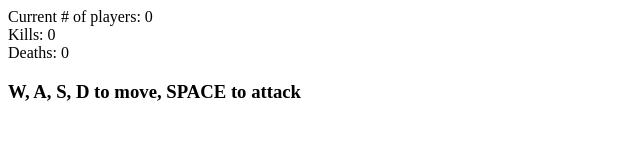
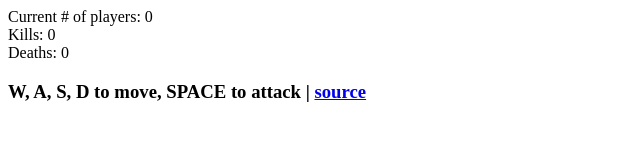
Before and after one commit to wettowelreactor/assassinIO, a website: page index.html in a window 1280 px wide. Shown: the full height of the page, 0-640 px from the left. Drawn offline with nearby package versions, Linux system fonts and the light colour scheme; no server answers.

Commit message:
added link to github.

```diff
--- a/index.html
+++ b/index.html
@@ -20,7 +20,7 @@
     <div class="playArea">
     </div>
     <h3 class="controlboard">
-      W, A, S, D to move, SPACE to attack
+      W, A, S, D to move, SPACE to attack | <a href="https://github.com/wettowelreactor/assassinIO">source</a>
     </h3>
     <script src="bower_components/d3/d3.min.js"></script>
     <script src="bower_components/underscore/underscore-min.js"></script>
```
